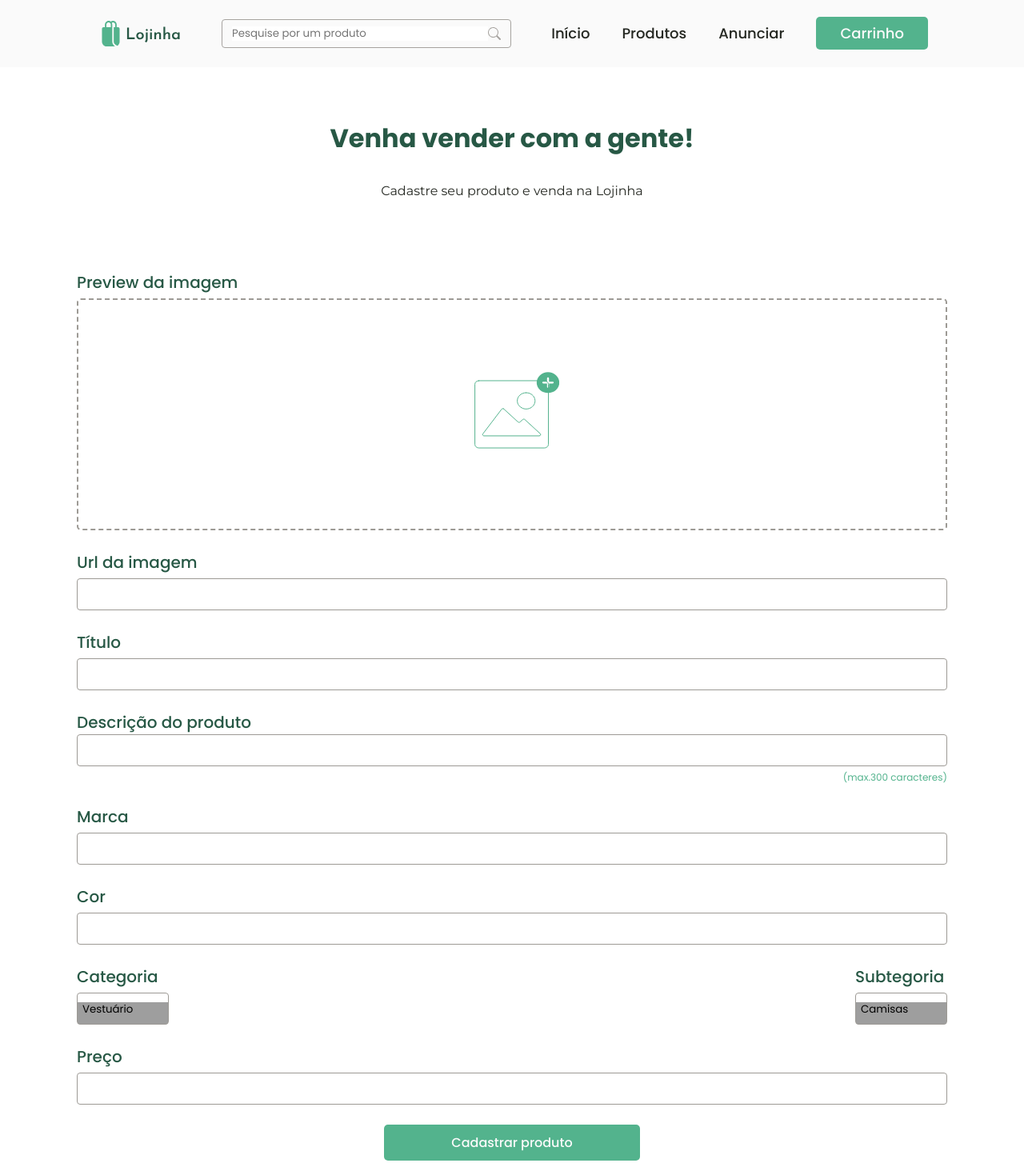
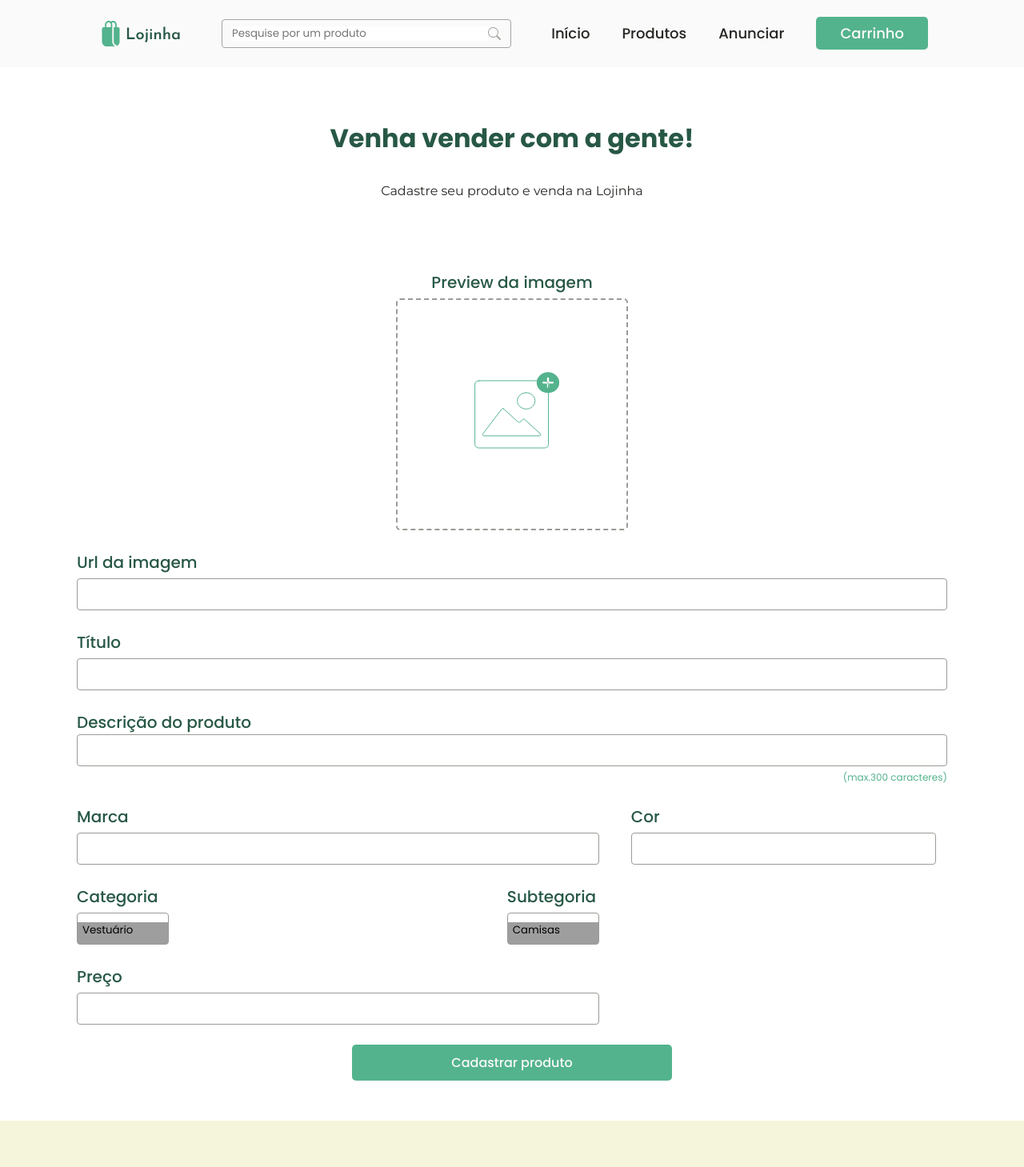
Before and after one commit to DjairMaykon/lojinfo, a React (Vite) app: page /product in a window 1280 px wide. Shown: the top 1459 px of the page at 80% size. Built offline with nearby package versions, Linux system fonts and the light colour scheme; grey boxes are pictures that could not be loaded.

Commit message:
Resposivo mobile e tablet (desktop em aberto).

```diff
--- a/src/components/forms/index.jsx
+++ b/src/components/forms/index.jsx
@@ -46,6 +46,7 @@ export function Forms(props) {
           <h5 className="titleFormsH5">(max.300 caracteres)</h5>
         </div>
       </div>
+      <div className="brandColorFormsContainer">
         <div className="inputBrandForms">
           <h4 className="titleFormsH4">Marca</h4>
           <input
@@ -62,6 +63,8 @@ export function Forms(props) {
             placeholder={props.color}
           />
         </div>
+      </div>
+
       <div className="inputCategoriesForms">
         <div className="innerDivCategories">
           <h4 className="titleFormsH4">Categoria</h4>
--- a/src/components/forms/style.css
+++ b/src/components/forms/style.css
@@ -120,3 +120,35 @@ form {
   flex-direction: column;
   gap: 5px;
 }
+
+@media screen and (min-width: 834px) {
+  .brandColorFormsContainer {
+    display: flex;
+    gap: 40px;
+    width: 100%;
+  }
+  .inputColorForms {
+    width: 35%;
+  }
+  .inputBrandForms {
+    width: 60%;
+  }
+  .buttonForms {
+    max-width: 400px;
+  }
+  .inputCategoriesForms,
+  .inputPriceForms {
+    width: 60%;
+  }
+  .innerConteinerImgForms {
+    width: 290px;
+  }
+  .imgForms {
+    display: flex;
+    align-items: center;
+    justify-content: center;
+  }
+}
+
+@media screen and (min-width: 1250px) {
+}
```
Lines whose indentation alone changed are shown as unchanged.
